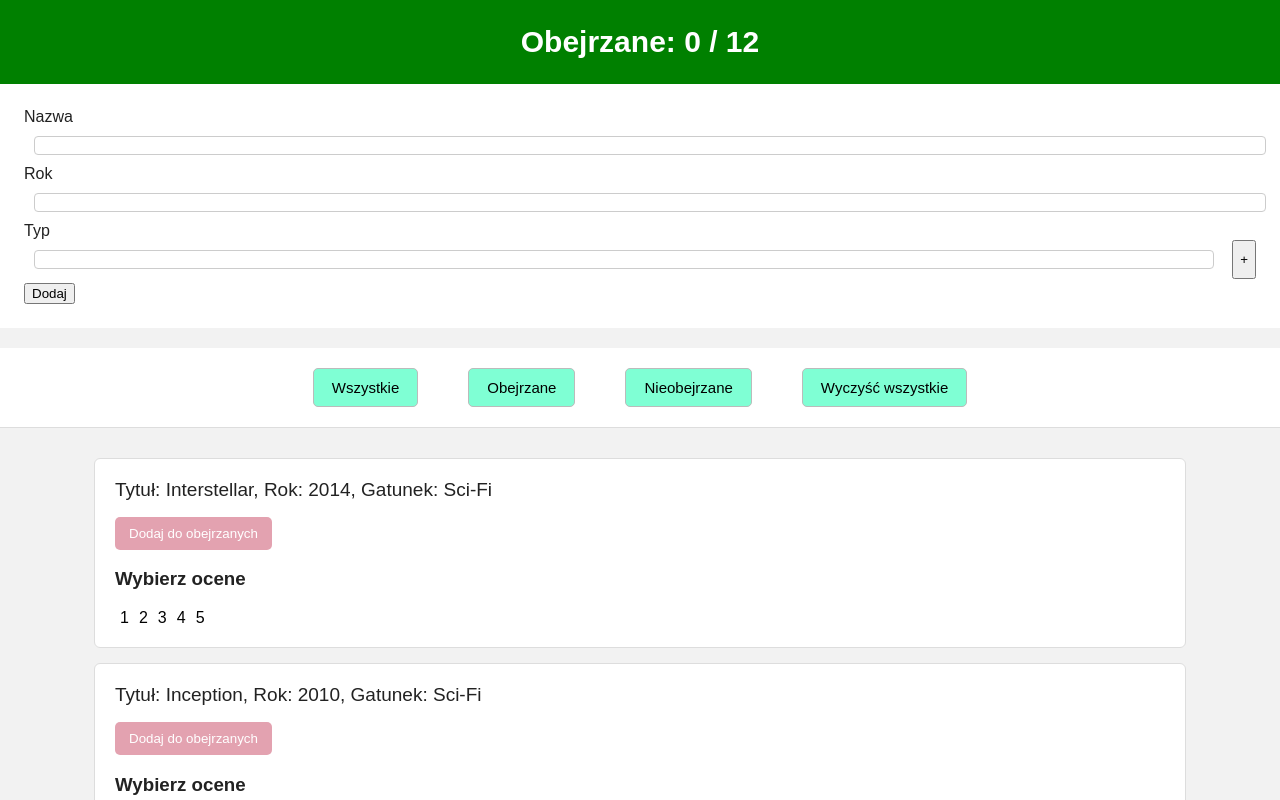
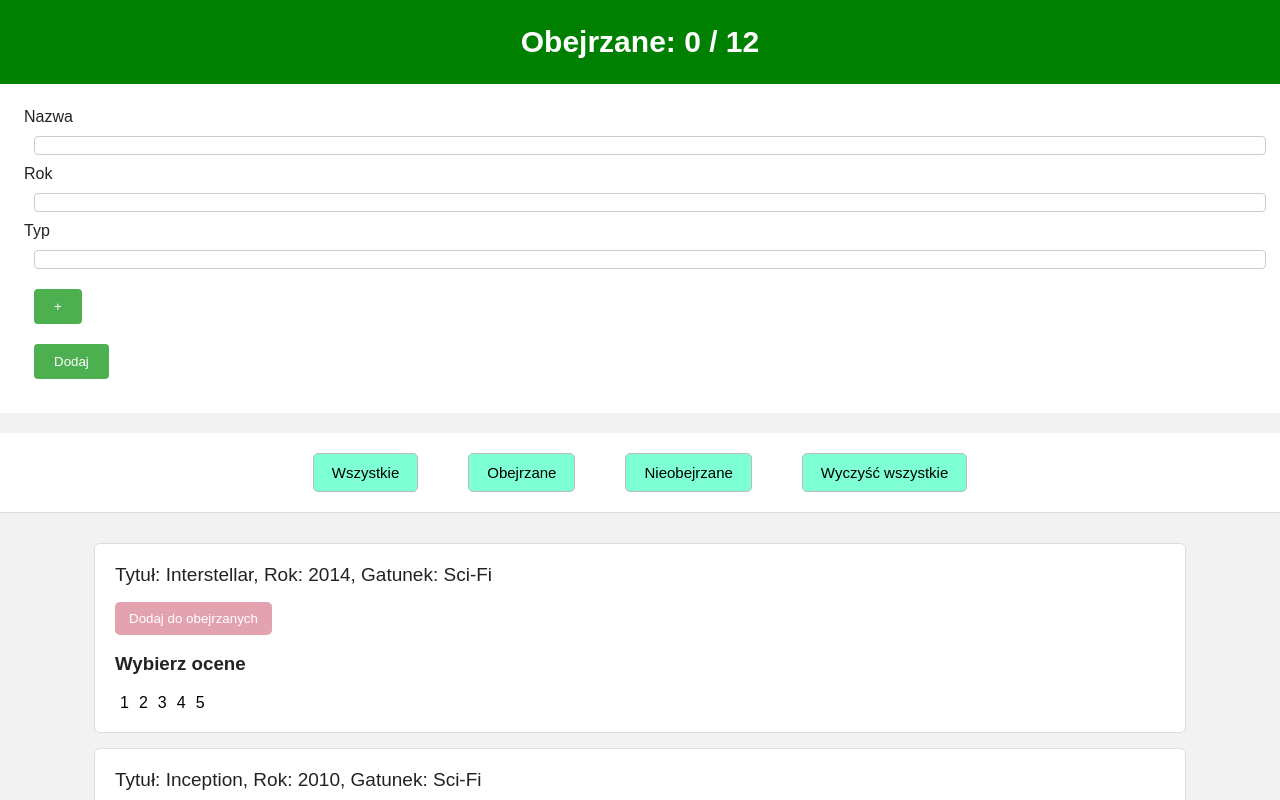
Before and after one commit to daniel-kub/zadanie-react, a React (Vite) app: page / in a window 1280 px wide. Shown: the top 800 px of the page. Built offline with nearby package versions, Linux system fonts and the light colour scheme.

Commit message:
szybkie poprawki css'a

```diff
--- a/src/App.css
+++ b/src/App.css
@@ -40,6 +40,15 @@ input, select {
   margin: 10px;
   border: 1px solid #ccc;
   border-radius: 4px;
+}
+form button{
+  padding: 10px 20px;
+  border: none;
+  border-radius: 4px;
+  background-color: #4CAF50;
+  color: white;
+  cursor: pointer;
+  margin: 10px;
 }
 nav {
   display: flex;
--- a/src/App.tsx
+++ b/src/App.tsx
@@ -128,7 +128,7 @@ function App() {
           <div>
             <label>Typ</label>
             {fields.map((field, index) => (
-              <div key={field.id} style={{ display: "flex", gap: "0.5rem", marginBottom: "0.25rem" }}>
+              <div key={field.id}>
                 <input
                   type="text"
                   {...register(`typ.${index}.value` as const, {
```
